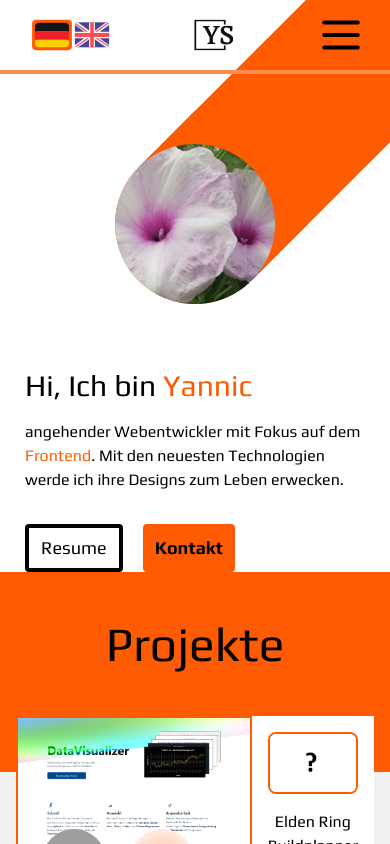
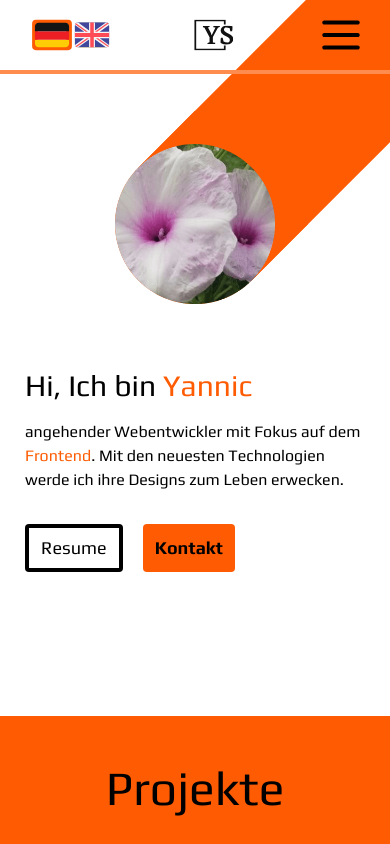
Before and after one commit to SchmittYannic/portfolio_ys, a React (Vite) app: page / in a window 390 px wide. Shown: the top 844 px of the page. Built offline with nearby package versions, Linux system fonts and the light colour scheme; grey boxes are pictures that could not be loaded.

Commit message:
Changes heroPadding

```diff
--- a/src/components/Hero.tsx
+++ b/src/components/Hero.tsx
@@ -17,7 +17,7 @@ const Hero = () => {
     return (
         <section className="hero-section relative w-full xl:h-screen xl:max-h-[1400px] xl:min-h-[900px]">
             <div className="hero-background absolute inset-0 overflow-hidden">
-                <div className={`max-container ${styles.maxContainer} h-full ${heroStyles.heroPaddingTop}`}>
+                <div className={`max-container ${styles.maxContainer} h-full ${heroStyles.heroPaddingY}`}>
                     <div className="w-full h-full flex xl:flex-row-reverse flex-col items-center xl:justify-between">
                         <div className="hero-img-container xl:w-[50%] flex justify-center">
                             <div className={`relative ${heroStyles.heroImgWidth} ${heroStyles.heroImgHeight}`}>
@@ -30,7 +30,7 @@ const Hero = () => {
             </div>
 
             <div className="hero-content xl:absolute relative inset-0">
-                <div className={`max-container ${styles.maxContainer} h-full ${heroStyles.heroPaddingTop}`}>
+                <div className={`max-container ${styles.maxContainer} h-full ${heroStyles.heroPaddingY}`}>
                     <div className={`w-full h-full flex xl:flex-row-reverse flex-col items-center xl:justify-between ${heroStyles.heroImgTextGap}`}>
                         <div className="hero-img-container xl:w-[50%] flex justify-center">
                             <img
--- a/src/styles.ts
+++ b/src/styles.ts
@@ -53,7 +53,7 @@ const styles = {
 }
 
 const heroStyles = {
-    heroPaddingTop: "xl:pt-0 md:pt-48 pt-36",
+    heroPaddingY: "xl:py-0 md:py-48 py-36",
     heroImgTextGap: "xl:gap-0 md:gap-32 sm:gap-24 xs:gap-20 gap-16",
     heroImgWidth: "2xl:w-[500px] xl:w-[400px] lg:w-[400px] md:w-[320px] sm:w-[280px] xs:w-[200px] w-[160px]",
     heroImgHeight: "2xl:h-[500px] xl:h-[400px] lg:h-[400px] md:h-[320px] sm:h-[280px] xs:h-[200px] h-[160px]",
```
